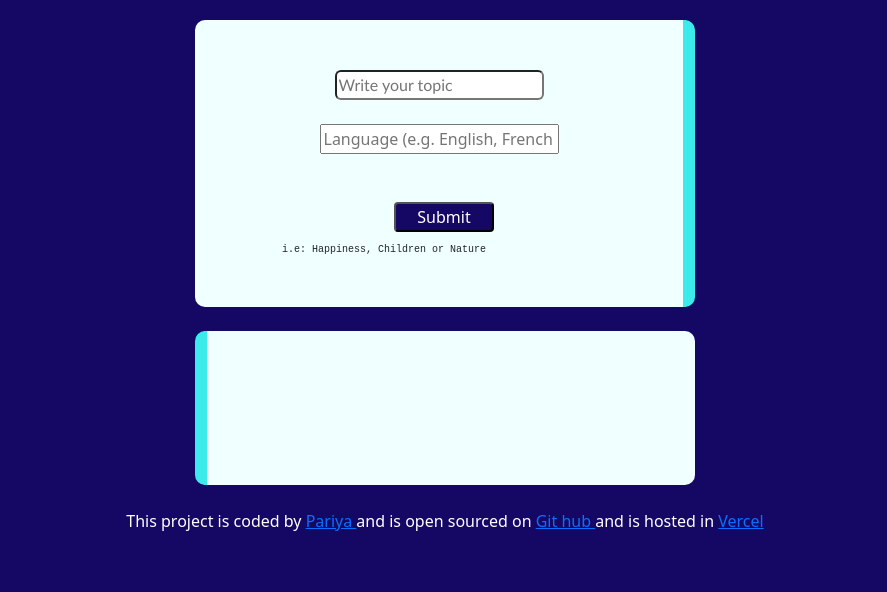
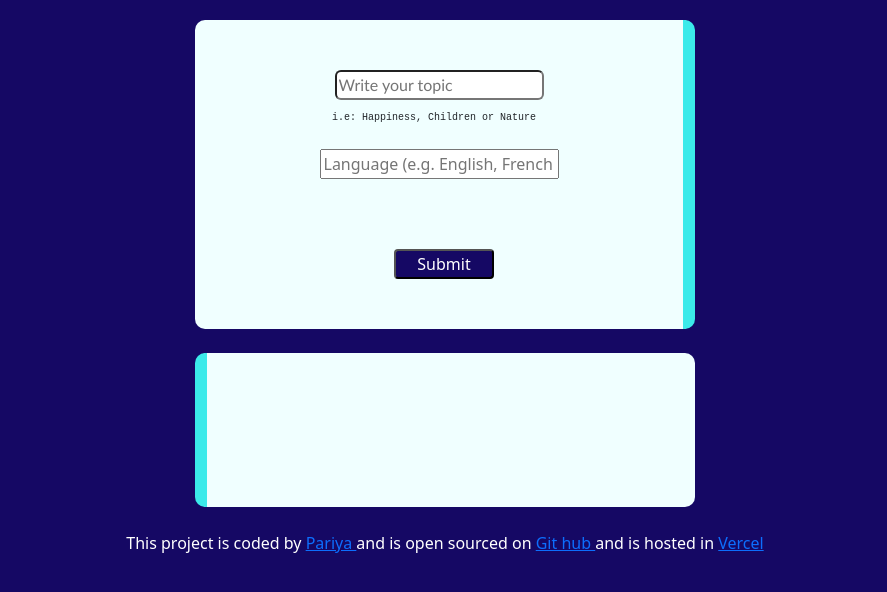
Before and after one commit to pariyamoh/Nice-poem, a plain HTML site: page index.html in a window 1280 px wide. Shown: the part 118-710 px from the top of the page, without its empty margins (195-1082 px from the left). Drawn offline with nearby package versions, Linux system fonts and the light colour scheme.

Commit message:
changing some structures in style and CSS

```diff
--- a/index.html
+++ b/index.html
@@ -20,19 +20,17 @@ Are you willing to enjoy a beautiful poem 🎨</h1>
     <input type="text" placeholder="Write your topic"
     class="poem-content"
     id="instruction"/>
-    <br />
+    <div class="hint">i.e: Happiness, Children or Nature</div>
+
     <br />
 
 
-    <input type="text" id="language-input"
+    <input type="text" id="language-input" class="language"
     placeholder="Language (e.g. English, French or Italian)" required />
 
     <br />
-    <br />
-    <br />
 
     <input type="submit" class="submit-button" placeholder="Generate" />
-    <div class="hint">i.e: Happiness, Children or Nature</div>
 </form>
 <br/>
 
--- a/style.css
+++ b/style.css
@@ -22,7 +22,7 @@ h1{
     opacity: 6px;
     font-size: 10px;
     font-family: monospace;
-    margin-right: 110px;
+    margin-right: 10px;
     padding-top: 10px;
 }
 .poem-line{
@@ -37,17 +37,21 @@ h1{
     border-left: 12px solid #3beaea ;
 }
 
+
+
 .submit-button{
     background-color: rgb(21, 8, 100);
     color:white;
     border-radius: 4px;
     margin-left: 10px;
     width: 100px;
+    margin-top: 70px;
 }
 .poem-content{
     border-radius: 6px;
     font-family:'Trebuchet MS', 'Lucida Sans Unicode', 'Lucida Grande', 'Lucida Sans', Arial, sans-serif
 }
+
 
 .hidden {
     display: none; }
```
